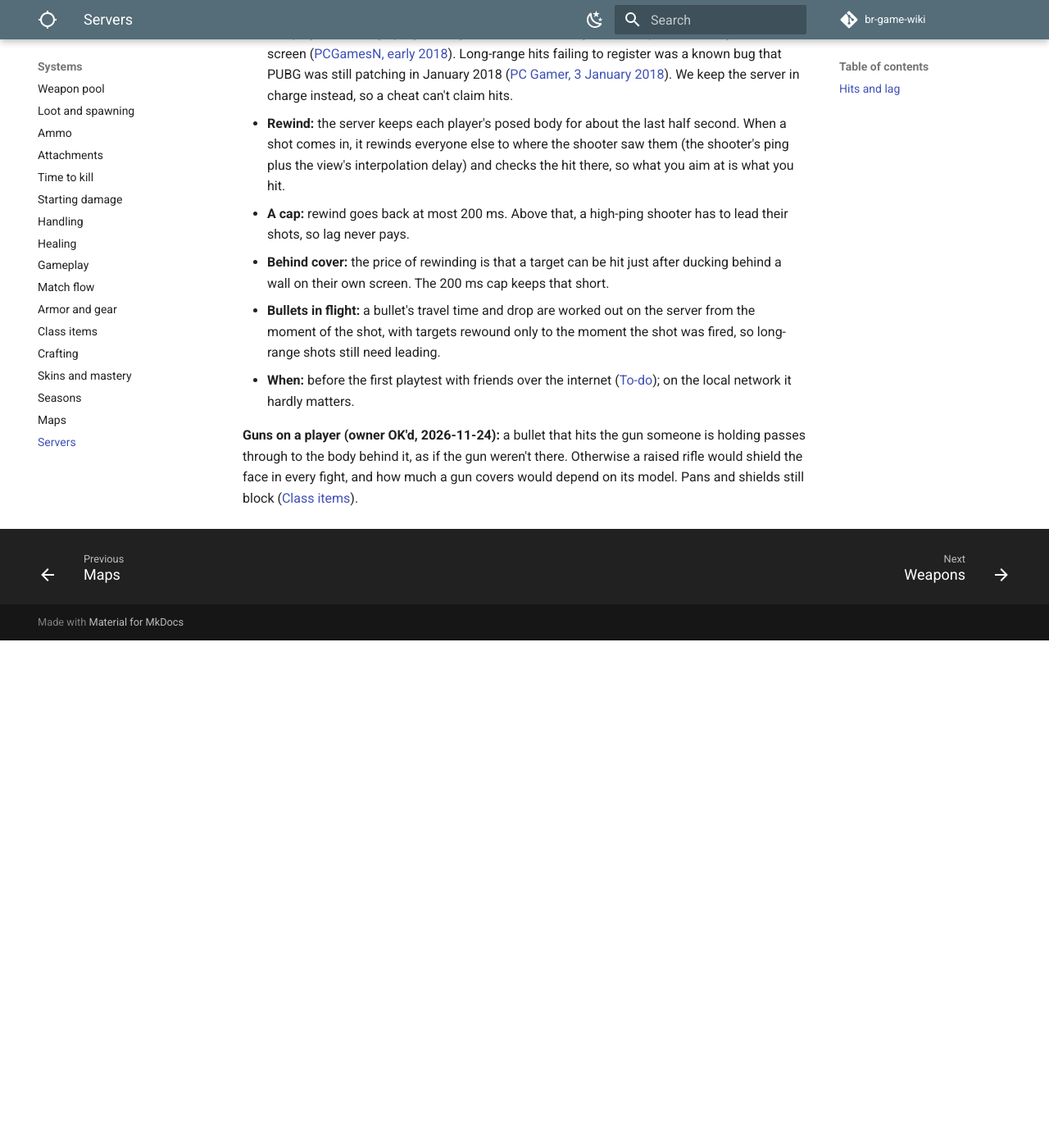
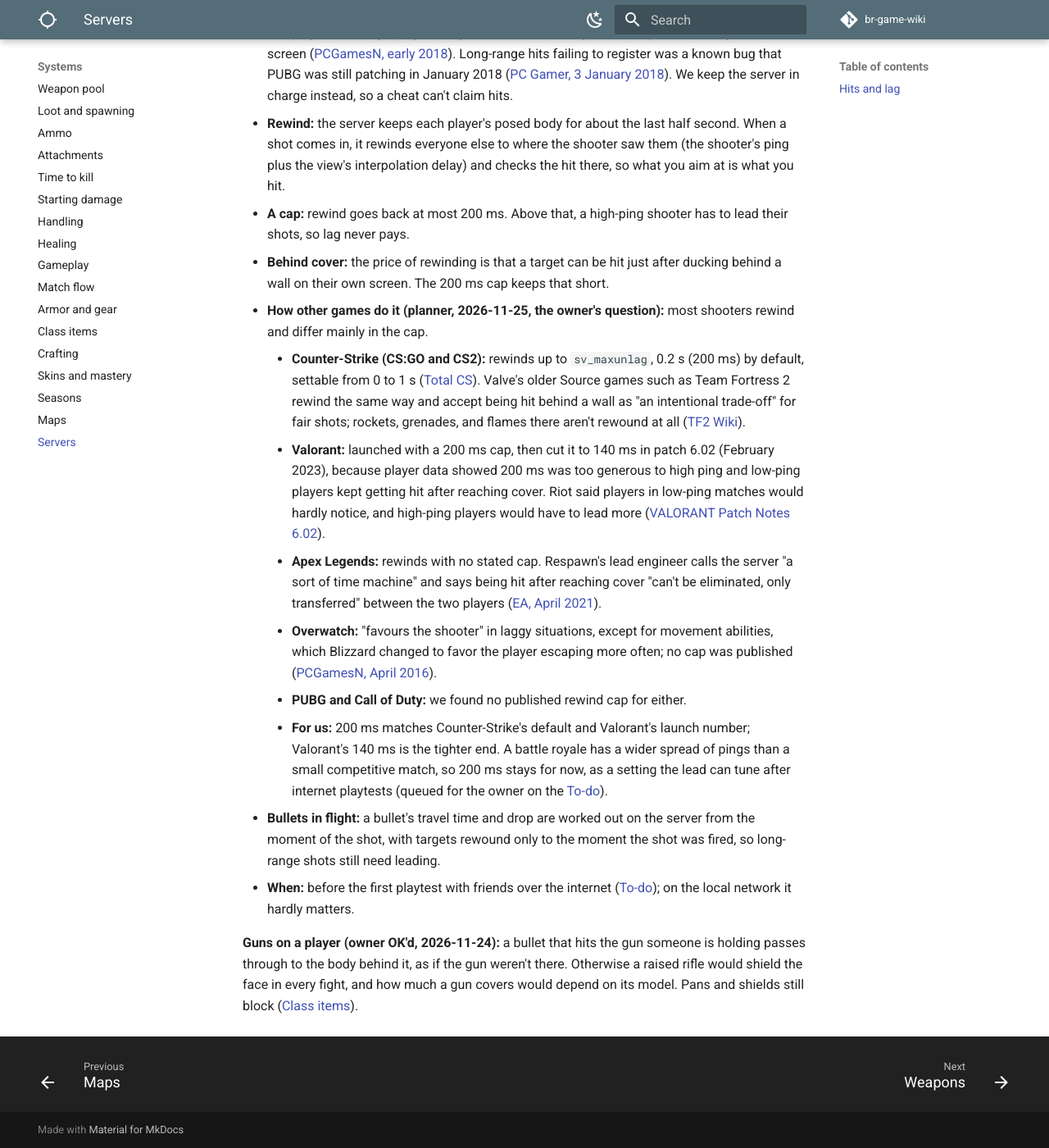
Before and after one commit to DerrickSpartan1/br-game-wiki, an MkDocs documentation site: the page built from docs/systems/servers.md, in a window 1280 px wide and 1400 px high, scrolled down 653 px. Shown: the whole window at 82% size. Built offline with MkDocs 1.6.1 and Material for MkDocs 9.7.7, drawn with Linux system fonts in a browser that asks for light colours; comment, search, counter and statistics services are not loaded; before the commit the page ends 1434 px from its top, so only the background shows below that.

Commit message:
Planner check-in: how other shooters cap lag compensation (CS 200 ms, Valorant 200 to 140 ms, Apex and Overwatch uncapped); rewind cap and thrown melee after the match queued for the owner
Co-Authored-By: Claude Opus 5.5 <noreply@anthropic.com>

```diff
--- a/docs/systems/servers.md
+++ b/docs/systems/servers.md
@@ -18,6 +18,13 @@ The server decides every hit ([game repo](https://github.com/DerrickSpartan1/br-
 - **Rewind:** the server keeps each player's posed body for about the last half second. When a shot comes in, it rewinds everyone else to where the shooter saw them (the shooter's ping plus the view's interpolation delay) and checks the hit there, so what you aim at is what you hit.
 - **A cap:** rewind goes back at most 200 ms. Above that, a high-ping shooter has to lead their shots, so lag never pays.
 - **Behind cover:** the price of rewinding is that a target can be hit just after ducking behind a wall on their own screen. The 200 ms cap keeps that short.
+- **How other games do it (planner, 2026-11-25, the owner's question):** most shooters rewind and differ mainly in the cap.
+    - **Counter-Strike (CS:GO and CS2):** rewinds up to `sv_maxunlag`, 0.2 s (200 ms) by default, settable from 0 to 1 s ([Total CS](https://totalcsgo.com/commands/svmaxunlag)). Valve's older Source games such as Team Fortress 2 rewind the same way and accept being hit behind a wall as "an intentional trade-off" for fair shots; rockets, grenades, and flames there aren't rewound at all ([TF2 Wiki](https://wiki.teamfortress.com/wiki/Lag_compensation)).
+    - **Valorant:** launched with a 200 ms cap, then cut it to 140 ms in patch 6.02 (February 2023), because player data showed 200 ms was too generous to high ping and low-ping players kept getting hit after reaching cover. Riot said players in low-ping matches would hardly notice, and high-ping players would have to lead more ([VALORANT Patch Notes 6.02](https://playvalorant.com/en-us/news/game-updates/valorant-patch-notes-6-02/)).
+    - **Apex Legends:** rewinds with no stated cap. Respawn's lead engineer calls the server "a sort of time machine" and says being hit after reaching cover "can't be eliminated, only transferred" between the two players ([EA, April 2021](https://www.ea.com/games/apex-legends/apex-legends/news/servers-netcode-developer-deep-dive?setLocale=en-us)).
+    - **Overwatch:** "favours the shooter" in laggy situations, except for movement abilities, which Blizzard changed to favor the player escaping more often; no cap was published ([PCGamesN, April 2016](https://www.pcgamesn.com/overwatch/cute-stickers-and-little-cups-help-explain-the-overwatch-netcode)).
+    - **PUBG and Call of Duty:** we found no published rewind cap for either.
+    - **For us:** 200 ms matches Counter-Strike's default and Valorant's launch number; Valorant's 140 ms is the tighter end. A battle royale has a wider spread of pings than a small competitive match, so 200 ms stays for now, as a setting the lead can tune after internet playtests (queued for the owner on the [To-do](../planning/to-do.md#you-decisions)).
 - **Bullets in flight:** a bullet's travel time and drop are worked out on the server from the moment of the shot, with targets rewound only to the moment the shot was fired, so long-range shots still need leading.
 - **When:** before the first playtest with friends over the internet ([To-do](../planning/to-do.md#for-the-lead-claude-code)); on the local network it hardly matters.
 
```
Also changed, not shown: docs/planning/changelog.md (+1 -0 lines), docs/planning/to-do.md (+3 -1 lines).
